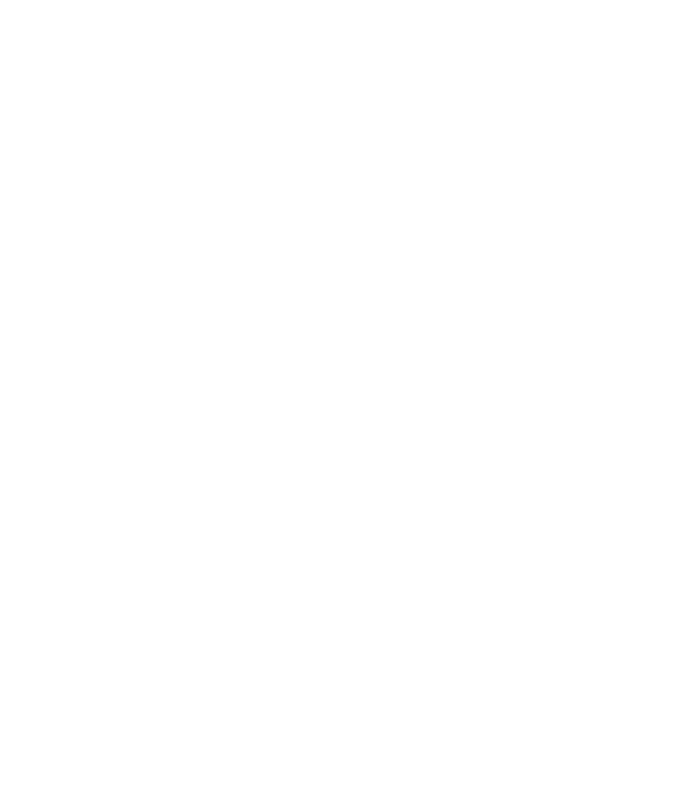
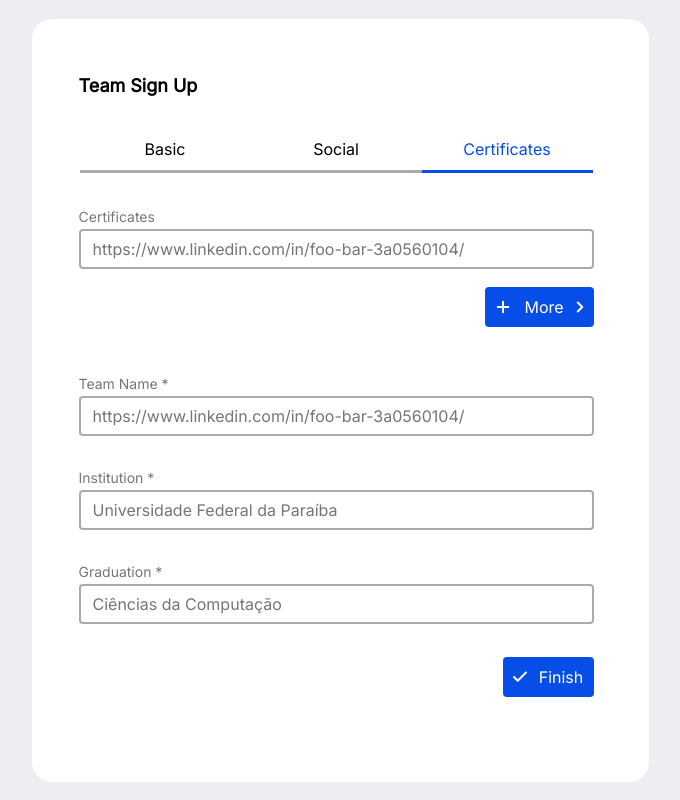
Before and after one commit to gustavoeyros/team-project-ts, a React (Vite) app: page /certificates in a window 1280 px wide. Before the commit this address had no page. Shown: the whole page, without its empty margins (300-980 px from the left). Built offline with nearby package versions, Linux system fonts and the light colour scheme.

Commit message:
feat: certificates page

```diff
--- a/src/components/BasicForm/index.tsx
+++ b/src/components/BasicForm/index.tsx
@@ -8,6 +8,7 @@
   CheckboxContainer,
   ButtonContainer,
 } from "./styled";
+import nextIcon from "../../assets/nextIcon.svg";
 
 const BasicForm = () => {
   //days
@@ -106,7 +107,9 @@
       </CheckboxContainer>
 
       <ButtonContainer>
-        <Button>Next</Button>
+        <Button width="82">
+          Next <img src={nextIcon} />
+        </Button>
       </ButtonContainer>
     </Form>
   );
--- a/src/components/Button/index.tsx
+++ b/src/components/Button/index.tsx
@@ -1,6 +1,8 @@
 import { ButtonStyled } from "./styled";
-const Button: React.FC<{ children: React.ReactNode }> = (props) => {
-  return <ButtonStyled>{props.children}</ButtonStyled>;
+const Button: React.FC<{ children: React.ReactNode; width: string }> = (
+  props
+) => {
+  return <ButtonStyled width={props.width}>{props.children}</ButtonStyled>;
 };
 
 export default Button;
--- a/src/components/Button/styled.ts
+++ b/src/components/Button/styled.ts
@@ -1,5 +1,8 @@
-import nextIcon from "../../assets/nextIcon.svg";
 import styled from "styled-components";
+
+interface buttonWidth {
+  readonly width: string;
+}
 
 export const ButtonStyled = styled.button`
   display: flex;
@@ -10,12 +13,8 @@
   color: #ffffff;
   background: #074ee8;
   font-size: 16px;
-  width: 81px;
+  gap: 12px;
+  width: ${(props: buttonWidth) => props.width}px;
   height: 40px;
   border-radius: 4px;
-  padding-right: 25px;
-  background-image: url(${nextIcon});
-  background-repeat: no-repeat;
-  background-position: 80% center;
-  background-size: 9px;
 `;
--- /dev/null
+++ b/src/components/CertificatesForm/index.tsx
@@ -0,0 +1,76 @@
+import Button from "../Button";
+import FormStructure from "../FormStructure";
+import {
+  Form,
+  FormController,
+  ButtonContainer,
+  FinishContainer,
+} from "./styled";
+import InputForm from "../InputForm";
+import moreIcon from "../../assets/moreIcon.svg";
+import nextIcon from "../../assets/nextIcon.svg";
+import finishIcon from "../../assets/finishIcon.svg";
+
+const CertificatesForm = () => {
+  return (
+    <FormStructure>
+      <Form>
+        <FormController>
+          <label htmlFor="certificates">Certificates</label>
+          <InputForm
+            type="string"
+            id="certificates"
+            placeholder="https://www.linkedin.com/in/foo-bar-3a0560104/"
+            width="515"
+          />
+          <ButtonContainer>
+            <Button width="109">
+              <img src={moreIcon} />
+              More
+              <img src={nextIcon} />
+            </Button>
+          </ButtonContainer>
+        </FormController>
+
+        <FormController>
+          <label htmlFor="teamname">Team Name *</label>
+          <InputForm
+            type="string"
+            id="teamname"
+            placeholder="https://www.linkedin.com/in/foo-bar-3a0560104/"
+            width="515"
+          />
+        </FormController>
+
+        <FormController>
+          <label htmlFor="institution">Institution *</label>
+          <InputForm
+            type="string"
+            id="institution"
+            placeholder="Universidade Federal da Paraíba"
+            width="515"
+          />
+        </FormController>
+
+        <FormController>
+          <label htmlFor="graduation">Graduation *</label>
+          <InputForm
+            type="string"
+            id="graduation"
+            placeholder="Ciências da Computação"
+            width="515"
+          />
+        </FormController>
+
+        <FinishContainer>
+          <Button width="91">
+            <img src={finishIcon} />
+            Finish
+          </Button>
+        </FinishContainer>
+      </Form>
+    </FormStructure>
+  );
+};
+
+export default CertificatesForm;
--- /dev/null
+++ b/src/components/CertificatesForm/styled.ts
@@ -0,0 +1,32 @@
+import styled from "styled-components";
+
+export const Form = styled.form`
+  display: flex;
+  flex-direction: column;
+  gap: 33px;
+`;
+
+export const FormController = styled.div`
+  display: flex;
+  flex-direction: column;
+  gap: 4px;
+  color: #767676;
+  font-size: 14px;
+
+  & span {
+    font-size: 18px;
+    margin-bottom: 14px;
+  }
+`;
+
+export const ButtonContainer = styled.div`
+  display: flex;
+  justify-content: flex-end;
+  margin-top: 14px;
+  margin-bottom: 15px;
+`;
+
+export const FinishContainer = styled.div`
+  display: flex;
+  justify-content: flex-end;
+`;
--- a/src/components/PageSection/styled.ts
+++ b/src/components/PageSection/styled.ts
@@ -12,7 +12,7 @@
 `;
 
 export const ColorLine = styled.div`
-  width: 176px;
+  width: 171px;
   height: 44px;
   font-size: 16px;
   display: flex;
--- a/src/components/SocialForm/index.tsx
+++ b/src/components/SocialForm/index.tsx
@@ -1,3 +1,4 @@
+import nextIcon from "../../assets/nextIcon.svg";
 import Button from "../Button";
 import { Form, FormController, ButtonContainer } from "./styled";
 import InputForm from "../InputForm";
@@ -25,7 +26,9 @@
       </FormController>
 
       <ButtonContainer>
-        <Button>Next</Button>
+        <Button width="82">
+          Next <img src={nextIcon} />
+        </Button>
       </ButtonContainer>
     </Form>
   );
--- a/src/routes/index.tsx
+++ b/src/routes/index.tsx
@@ -1,11 +1,13 @@
 import Basic from "../pages/Basic";
 import { Routes, Route } from "react-router-dom";
 import Social from "../pages/Social";
+import CertificatesForm from "../components/CertificatesForm";
 const RoutesManager = () => {
   return (
     <Routes>
       <Route path="/" element={<Basic />} />
       <Route path="/social" element={<Social />} />
+      <Route path="/certificates" element={<CertificatesForm />} />
     </Routes>
   );
 };
```
Also changed, not shown: src/assets/finishIcon.svg (added), src/assets/moreIcon.svg (added).
